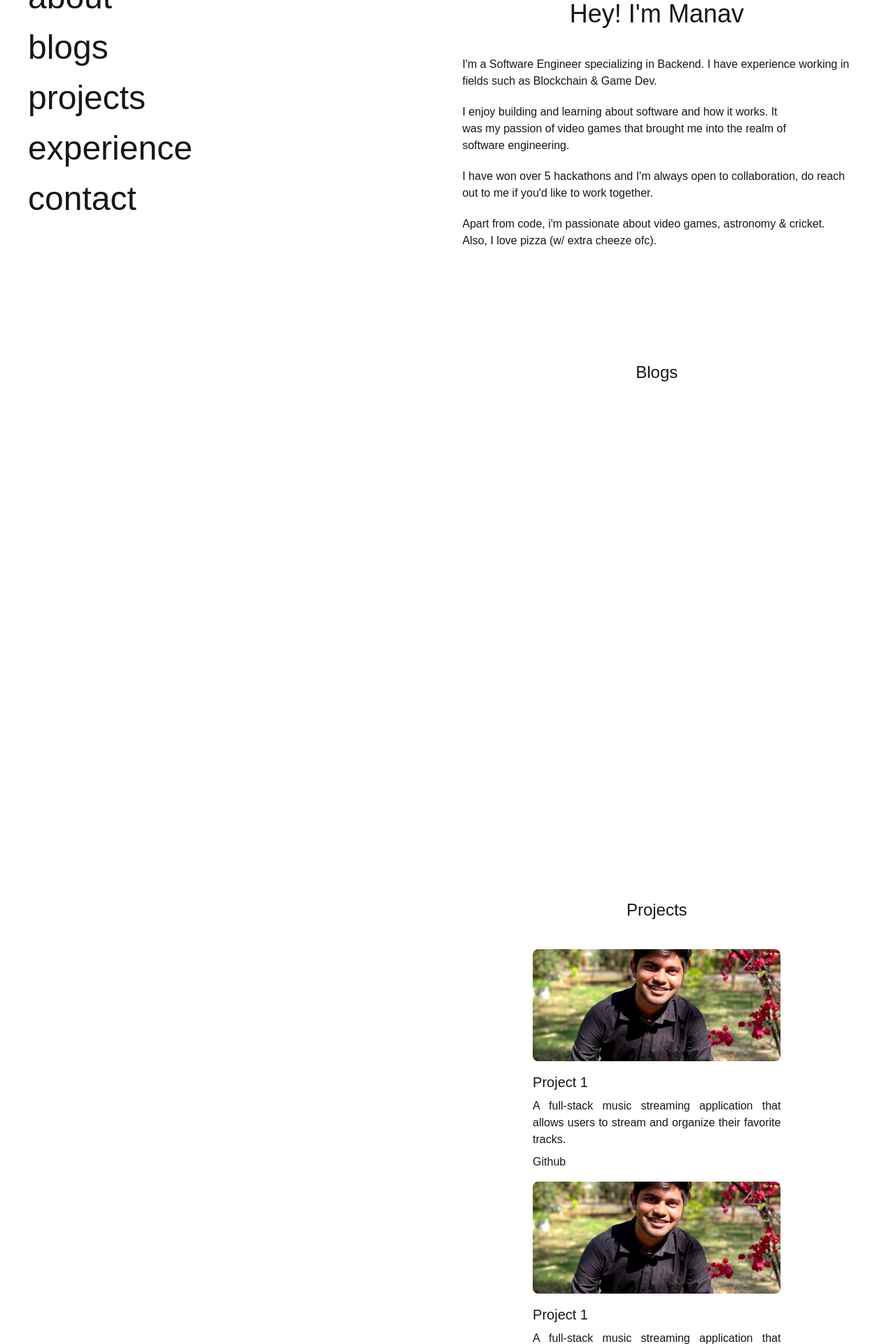
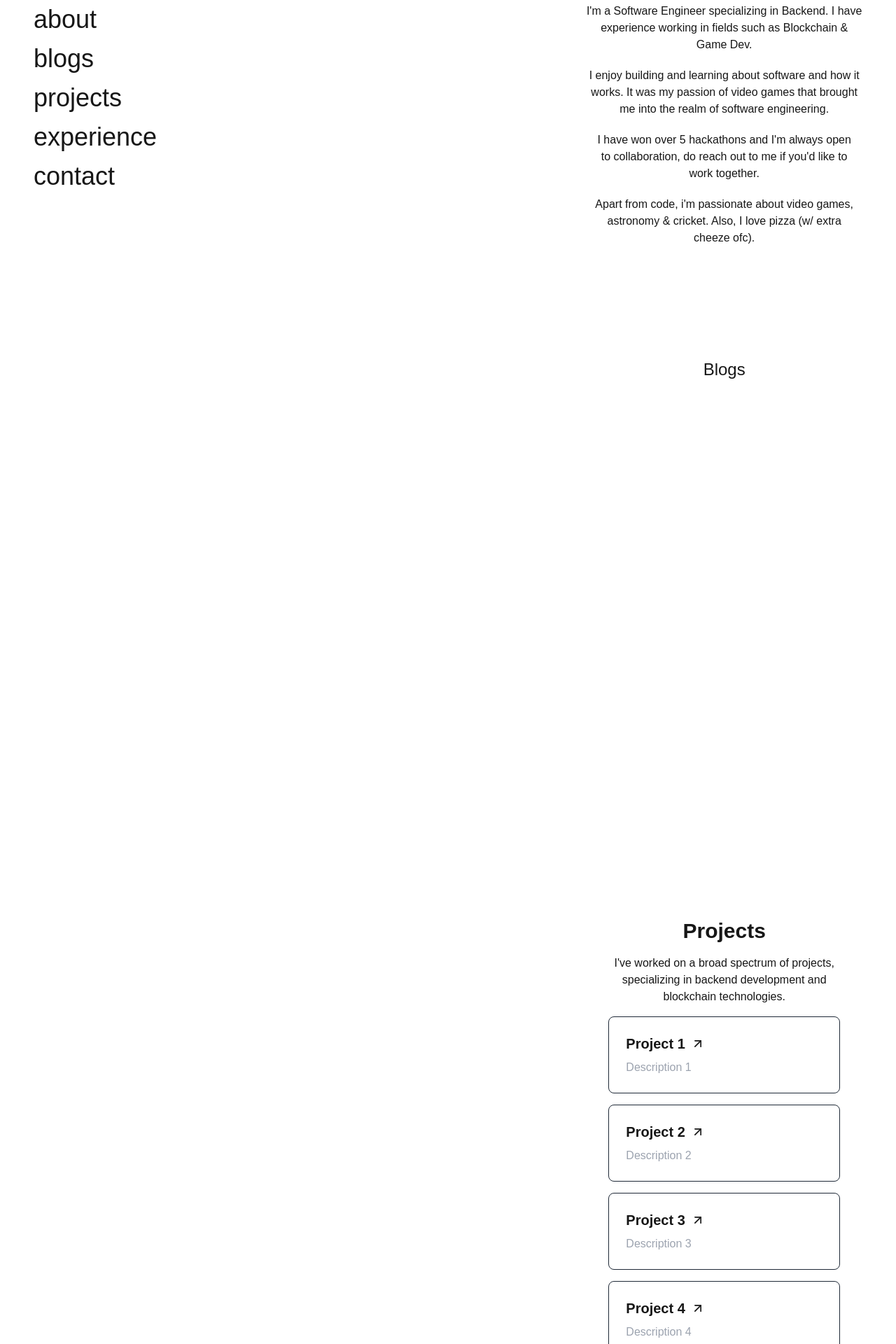
Before and after one commit to 0xRadioAc7iv/my-portfolio, a Next.js app: page / in a window 1280 px wide. Shown: the part 260-2180 px from the top of the page at 70% size. Built offline with nearby package versions, Linux system fonts and the light colour scheme.

Commit message:
projects section

```diff
--- a/app/layout.tsx
+++ b/app/layout.tsx
@@ -14,7 +14,7 @@ export default function RootLayout({
 }>) {
   return (
     <html lang="en">
-      <body className="flex p-10">
+      <body className="flex p-12">
         <div className="w-full">
           <Sidebar />
         </div>
--- a/app/page.tsx
+++ b/app/page.tsx
@@ -1,37 +1,27 @@
-import Project from "@/components/Project";
-import Image from "next/image";
+import Projects from "@/components/Projects";
 
 export default function Home() {
   return (
-    <div id="top" className="flex flex-col items-center pr-6">
-      <section className="pt-20">
-        <div className="flex flex-col items-center">
-          <Image
-            src="/profile.jpg"
-            alt="My Photo"
-            width="120"
-            height="120"
-            className="rounded-lg"
-          />
-          <div className="text-4xl my-5">Hey! I'm Manav</div>
+    <div id="top" className="flex flex-col items-center w-1/2">
+      <section className="pt-40">
+        <div className="text-3xl text-center">Hey! I'm Manav</div>
         <div>
-            <div className="mt-5 text-pretty">
+          <div className="mt-5 text-pretty text-center">
             I'm a Software Engineer specializing in Backend. I have experience
             working in fields such as Blockchain & Game Dev.
           </div>
-            <div className="mt-5 text-pretty">
+          <div className="mt-5 text-pretty text-center">
             I enjoy building and learning about software and how it works. It
             was my passion of video games that brought me into the realm of
             software engineering.
           </div>
-            <div className="mt-5 text-pretty">
+          <div className="mt-5 text-pretty text-center">
             I have won over 5 hackathons and I'm always open to collaboration,
             do reach out to me if you'd like to work together.
           </div>
-            <div className="mt-5 text-pretty">
+          <div className="mt-5 text-pretty text-center">
             Apart from code, i'm passionate about video games, astronomy &
             cricket. Also, I love pizza (w/ extra cheeze ofc).
-            </div>
           </div>
         </div>
       </section>
@@ -39,29 +29,8 @@ export default function Home() {
         <div className="text-2xl">Blogs</div>
         <div></div>
       </section>
-      <section
-        id="projects"
-        className="flex flex-col items-center pt-32 h-screen gap-8"
-      >
-        <div className="text-2xl">Projects</div>
-        <div className="gap-4 w-2/3">
-          <Project
-            image="/profile.jpg"
-            imageAlt="Project 1"
-            title="Project 1"
-            description="A full-stack music streaming application that allows users to
-            stream and organize their favorite tracks."
-            github="https://github.com/0xRadioAc7iv"
-          />
-          <Project
-            image="/profile.jpg"
-            imageAlt="Project 1"
-            title="Project 1"
-            description="A full-stack music streaming application that allows users to
-            stream and organize their favorite tracks."
-            github="https://github.com/0xRadioAc7iv"
-          />
-        </div>
+      <section id="projects" className="flex flex-col items-center pt-32 gap-8">
+        <Projects />
       </section>
       <section id="contact" className="pt-32 h-screen">
         <div className="text-2xl">Contact</div>
--- a/components/Project.tsx
+++ /dev/null
@@ -1,39 +0,0 @@
-import Image from "next/image";
-import Link from "next/link";
-
-interface ProjectData {
-  image: string;
-  imageAlt: string;
-  title: string;
-  description: string;
-  github: string;
-}
-
-const Project = ({
-  image,
-  imageAlt,
-  title,
-  description,
-  github,
-}: ProjectData) => {
-  return (
-    <div className="flex flex-col rounded-lg p-2">
-      <div className="relative w-full h-40">
-        <Image
-          src={image}
-          alt={imageAlt}
-          layout="fill"
-          objectFit="cover"
-          className="rounded-lg"
-        />
-      </div>
-      <h3 className="text-xl mt-4">{title}</h3>
-      <p className="mt-2 text-justify">{description}</p>
-      <Link href={github} className="mt-2 hover:underline">
-        Github
-      </Link>
-    </div>
-  );
-};
-
-export default Project;
--- /dev/null
+++ b/components/Projects.tsx
@@ -0,0 +1,58 @@
+import { ArrowUpRight } from "lucide-react";
+import Link from "next/link";
+
+interface Project {
+  title: string;
+  description: string;
+  link: string;
+}
+
+const projects: Project[] = [
+  {
+    title: "Project 1",
+    description: "Description 1",
+    link: "#",
+  },
+  {
+    title: "Project 2",
+    description: "Description 2",
+    link: "#",
+  },
+  {
+    title: "Project 3",
+    description: "Description 3",
+    link: "#",
+  },
+  {
+    title: "Project 4",
+    description: "Description 4",
+    link: "#",
+  },
+];
+
+export default function Projects() {
+  return (
+    <div className="min-h-screen p-8">
+      <h1 className="text-3xl text-center font-bold mb-4">Projects</h1>
+      <p className="text-center mb-4">
+        I've worked on a broad spectrum of projects, specializing in backend
+        development and blockchain technologies.
+      </p>
+      <div className="flex flex-col gap-4">
+        {projects.map((project, index) => (
+          <Link
+            href={project.link}
+            key={index}
+            className="block p-6 border border-gray-800 rounded-lg hover:bg-gray-900 transition-colors duration-300"
+          >
+            <h2 className="text-xl font-semibold mb-2 flex items-center">
+              {project.title}
+              <ArrowUpRight className="ml-2 h-5 w-5" />
+            </h2>
+            <p className="text-gray-400">{project.description}</p>
+          </Link>
+        ))}
+      </div>
+    </div>
+  );
+}
--- a/components/Sidebar.tsx
+++ b/components/Sidebar.tsx
@@ -10,7 +10,7 @@ const SidebarLinks = [
 
 const Sidebar = () => {
   return (
-    <div className="flex flex-col gap-6 text-5xl justify-center fixed top-0 h-screen w-64">
+    <div className="flex flex-col gap-4 text-4xl justify-center fixed top-0 h-screen w-64">
       {SidebarLinks.map((link) => (
         <Link key={link.name} href={`#${link.link}`} className="sidebar-hover">
           {link.name}
--- a/package.json
+++ b/package.json
@@ -9,6 +9,7 @@
     "lint": "next lint"
   },
   "dependencies": {
+    "lucide-react": "^0.453.0",
     "next": "14.2.14",
     "react": "^18",
     "react-dom": "^18",
```
Also changed, not shown: 1 other file (tests, documents, lock files or other folders). Lines whose indentation alone changed are shown as unchanged.
